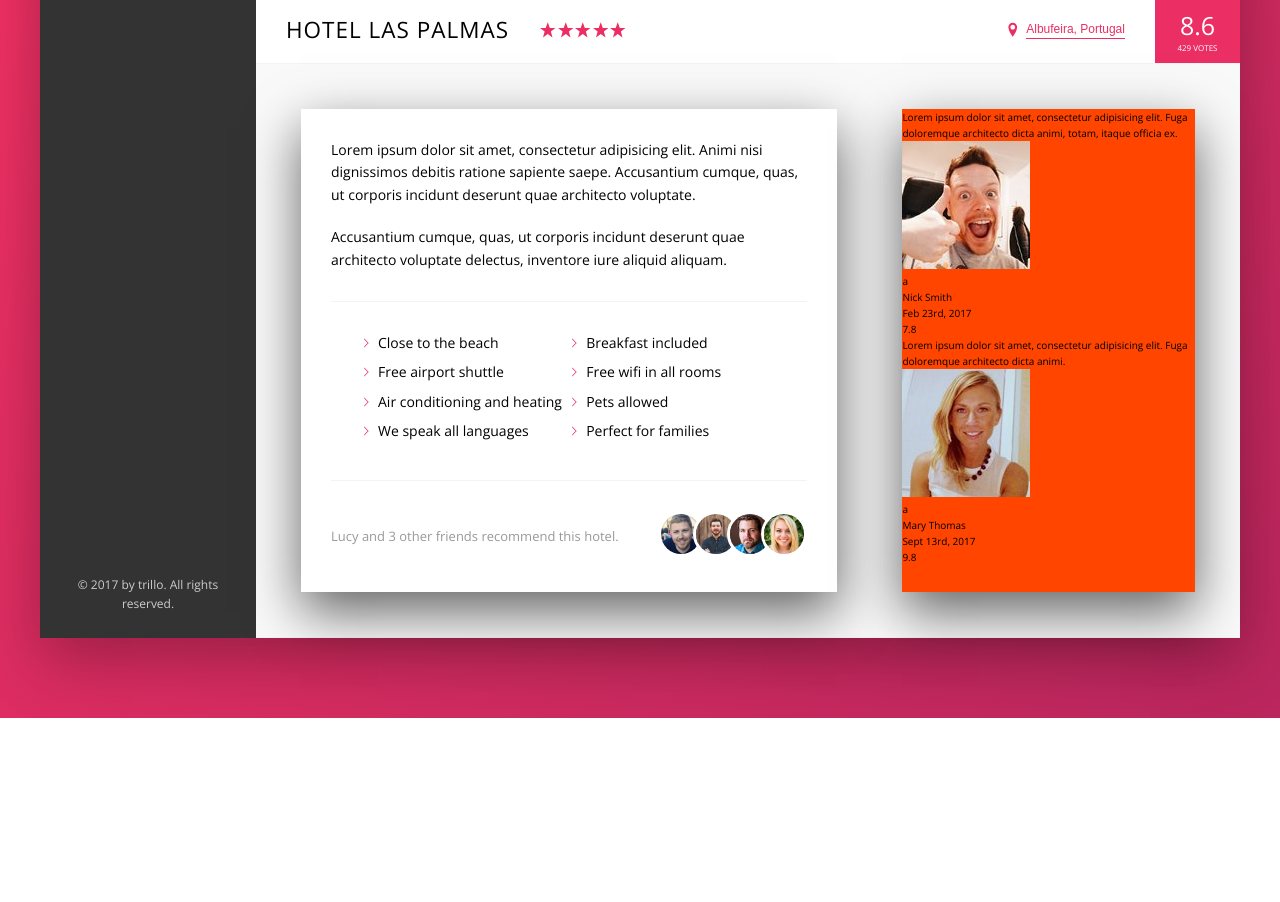
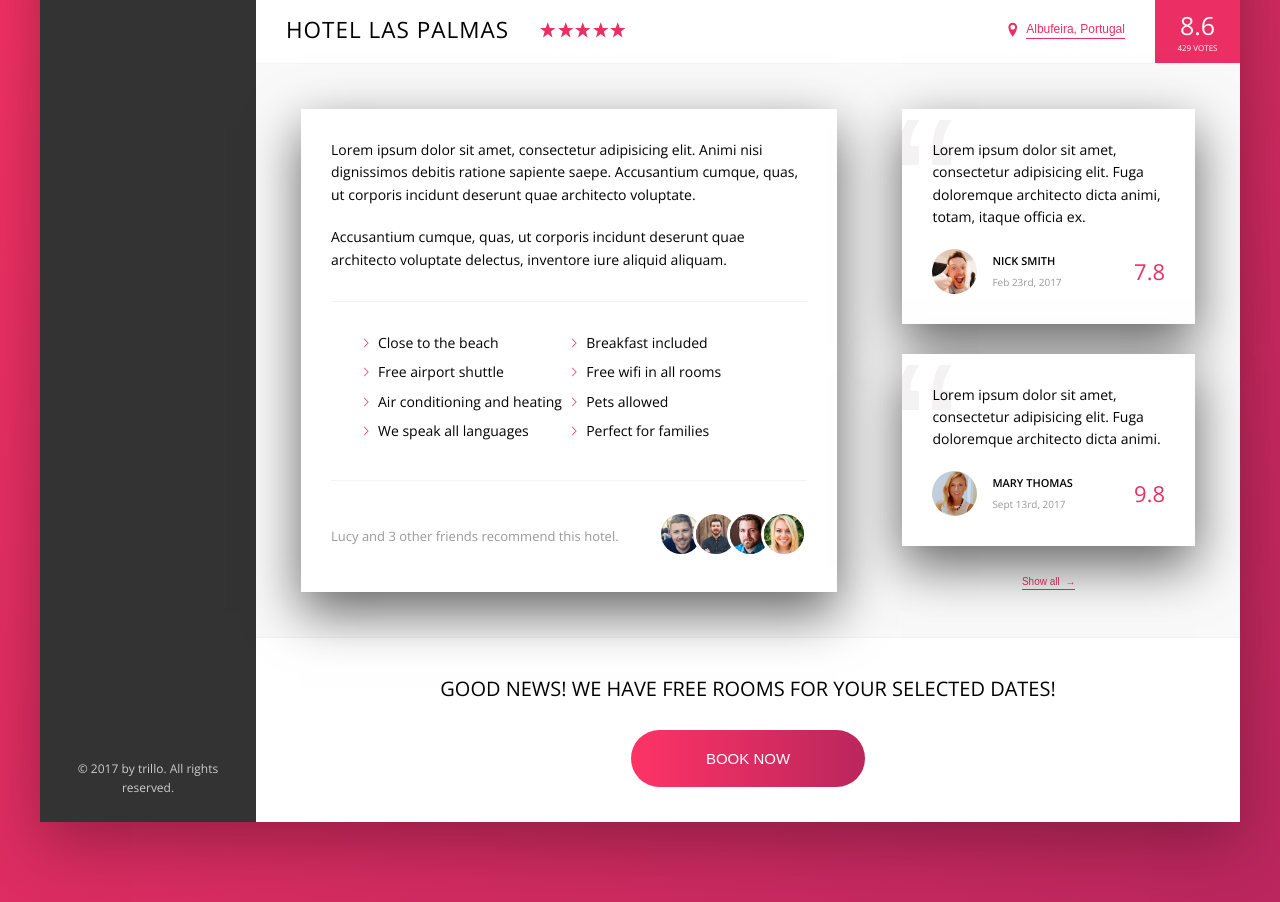
Before and after one commit to guillermoriv/trillo-project, a website: page index.html in a window 1280 px wide. Shown: the part 538-1440 px from the top of the page. Before the commit the page ends 1256 px from the top, so only its background shows below. Drawn offline with nearby package versions, Linux system fonts and the light colour scheme.

Commit message:
Adding the CTA section of the project

```diff
--- a/index.html
+++ b/index.html
@@ -155,14 +155,14 @@
                                 </div>
                             </div>
                         </div>
-                        <figure class="user-reviews">
+                        <div class="user-reviews">
                             <figure class="review">
                                 <blockquote class="review__text">
                                     Lorem ipsum dolor sit amet, consectetur adipisicing elit. Fuga doloremque architecto dicta animi, totam, itaque officia ex.
                                 </blockquote>
                                 <figcaption class="review__user">
                                     <img src="img/user-1.jpg" alt="User 1" class="review__photo">
-                                    <div class="review__user-box">a
+                                    <div class="review__user-box">
                                         <p class="review__user-name">Nick Smith</p>
                                         <p class="review__user-date">Feb 23rd, 2017</p>
                                     </div>
@@ -175,14 +175,25 @@
                                 </blockquote>
                                 <figcaption class="review__user">
                                     <img src="img/user-2.jpg" alt="User 2" class="review__photo">
-                                    <div class="review__user-box">a
+                                    <div class="review__user-box">
                                         <p class="review__user-name">Mary Thomas</p>
                                         <p class="review__user-date">Sept 13rd, 2017</p>
                                     </div>
                                     <div class="review__rating">9.8</div>
                                 </figcaption>
                             </figure>
-                        </figure>
+
+                            <button class="btn-inline">Show all <span>&rarr;</span></button>
+                        </div>
+                    </div>
+                    <div class="cta">
+                        <h2 class="cta__book-now">
+                            Good news! We have free rooms for your selected dates!
+                        </h2>
+                        <button class="btn">
+                            <span class="btn__visible">Book now</span>
+                            <span class="btn__invisible">Only 4 rooms left</span>
+                        </button>
                     </div>
                 </main>
             </div>
--- a/sass/_components.scss
+++ b/sass/_components.scss
@@ -255,8 +255,17 @@
   cursor: pointer;
   transition: all 200ms;
 
+  & span {
+    margin-left: 3px;
+    transition: all 200ms;
+  }
+
   &:hover {
     color: var(--grey-dark-1);
+
+    span {
+      margin-left: 8px;
+    }
   }
 
   &:focus {
@@ -337,3 +346,119 @@
     }
   }
 }
+
+// - Reviews
+.review {
+  font-size: 1.4rem;
+  background-color: #fff;
+  box-shadow: 0 2rem 5rem rgba(0,0,0,0.6);
+  padding: 3rem;
+  margin-bottom: 3rem;
+  position: relative;
+  overflow: hidden;
+
+  &__text {
+    margin-bottom: 2rem;
+    z-index: 10;
+    position: relative;
+  }
+
+  &__user {
+    display: flex;
+    align-items: center;
+  }
+
+  &__photo {
+    height: 4.5rem;
+    width: 4.5rem;
+    margin-right: 1.5rem;
+    border-radius: 50%;
+  }
+
+  &__user-box {
+    margin-right: auto;
+  }
+
+  &__user-name {
+    font-size: 1.1rem;
+    font-weight: 600;
+    text-transform: uppercase;
+    margin-bottom: 0.4rem;
+  }
+
+  &__user-date {
+    font-size: 1rem;
+    color: var(--grey-dark-3)
+  }
+
+  &__rating {
+    color: var(--color-primary);
+    font-size: 2.2rem;
+    font-weight: 300;
+  }
+
+  &::before {
+    content: "\201C";
+    position: absolute;
+    top: -2rem;
+    left: -1rem;
+    font-size: 20rem;
+    line-height: 1;
+    color: var(--grey-light-2);
+    font-family: sans-serif;
+  }
+}
+
+// - Call to action
+.cta {
+  padding: 3.5rem 0;
+  text-align: center;
+
+  &__book-now {
+    font-size: 2rem;
+    font-weight: 300;
+    text-transform: uppercase;
+    margin-bottom: 2.5rem;
+  }
+}
+
+// - Button
+.btn {
+  position: relative;
+  font-size: 1.5rem;
+  font-weight: 300;
+  text-transform: uppercase;
+  cursor: pointer;
+  border-radius: 100px;
+  border: none;
+  background-image: linear-gradient(to right, var(--color-primary-light), var(--color-primary-dark));
+  color: #fff;
+  overflow: hidden;
+
+  &__visible {
+    display: inline-block;
+    padding: 2rem 7.5rem;
+    transition: all 200ms;
+    height: 100%;
+    width: 100%;
+  }
+
+  &__invisible {
+    display: inline-block;
+    height: 100%;
+    width: 100%;
+    position: absolute;
+    padding: 2rem 0;
+    left: 0;
+    top: -100%;
+    transition: all 200ms;
+  }
+
+  &:hover &__invisible {
+    top: 0;
+  }
+
+  &:hover &__visible {
+    transform: translateY(100%);
+  }
+}
--- a/sass/_layout.scss
+++ b/sass/_layout.scss
@@ -50,7 +50,8 @@
 }
 
 .user-reviews {
-  background-color: orangered;
-  box-shadow: 0 2rem 5rem rgba(0,0,0,0.6);
   flex: 1;
+  display: flex;
+  flex-direction: column;
+  align-items: center;
 }
```
Also changed, not shown: css/style.css.
